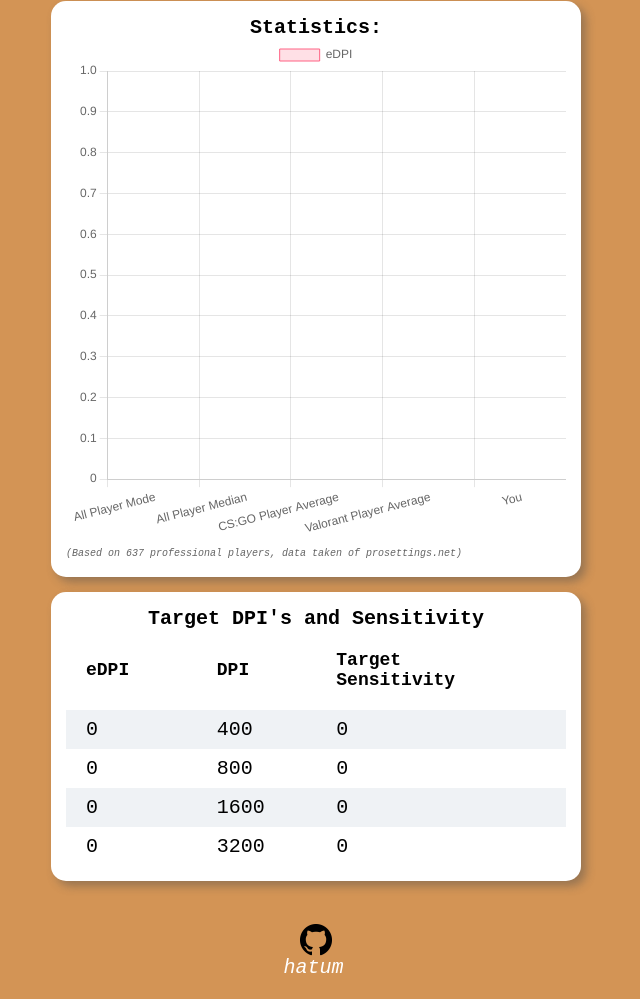
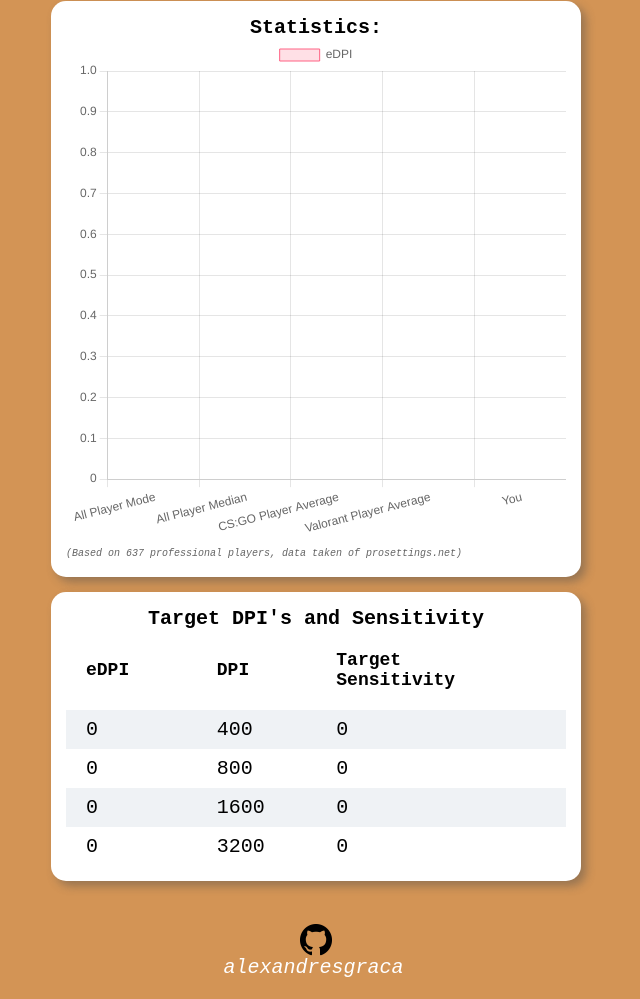
Before and after one commit to alexandresanchograca/arenashooter, a plain HTML site: page index.html in a window 1280 px wide. Shown: the part 650-1649 px from the top of the page, without its empty margins (324-964 px from the left). Drawn offline with nearby package versions, Linux system fonts and the light colour scheme.

Commit message:
Update index.html

```diff
--- a/index.html
+++ b/index.html
@@ -85,7 +85,7 @@
         </table>
     </section>
     <footer>
-        <p><a id="gitlink" href="https://github.com/hatumgit/arenashooter"><img id="gitimg" src="dados/giticon.png" alt="git">hatum</a></p>
+        <p><a id="gitlink" href="https://github.com/hatumgit/arenashooter"><img id="gitimg" src="dados/giticon.png" alt="git">alexandresgraca</a></p>
     </footer>
     <script src="https://cdnjs.cloudflare.com/ajax/libs/Chart.js/3.7.1/chart.min.js"
     integrity="sha512-QSkVNOCYLtj73J4hbmVoOV6KVZuMluZlioC+trLpewV8qMjsWqlIQvkn1KGX2StWvPMdWGBqim1xlC8krl1EKQ=="
```
